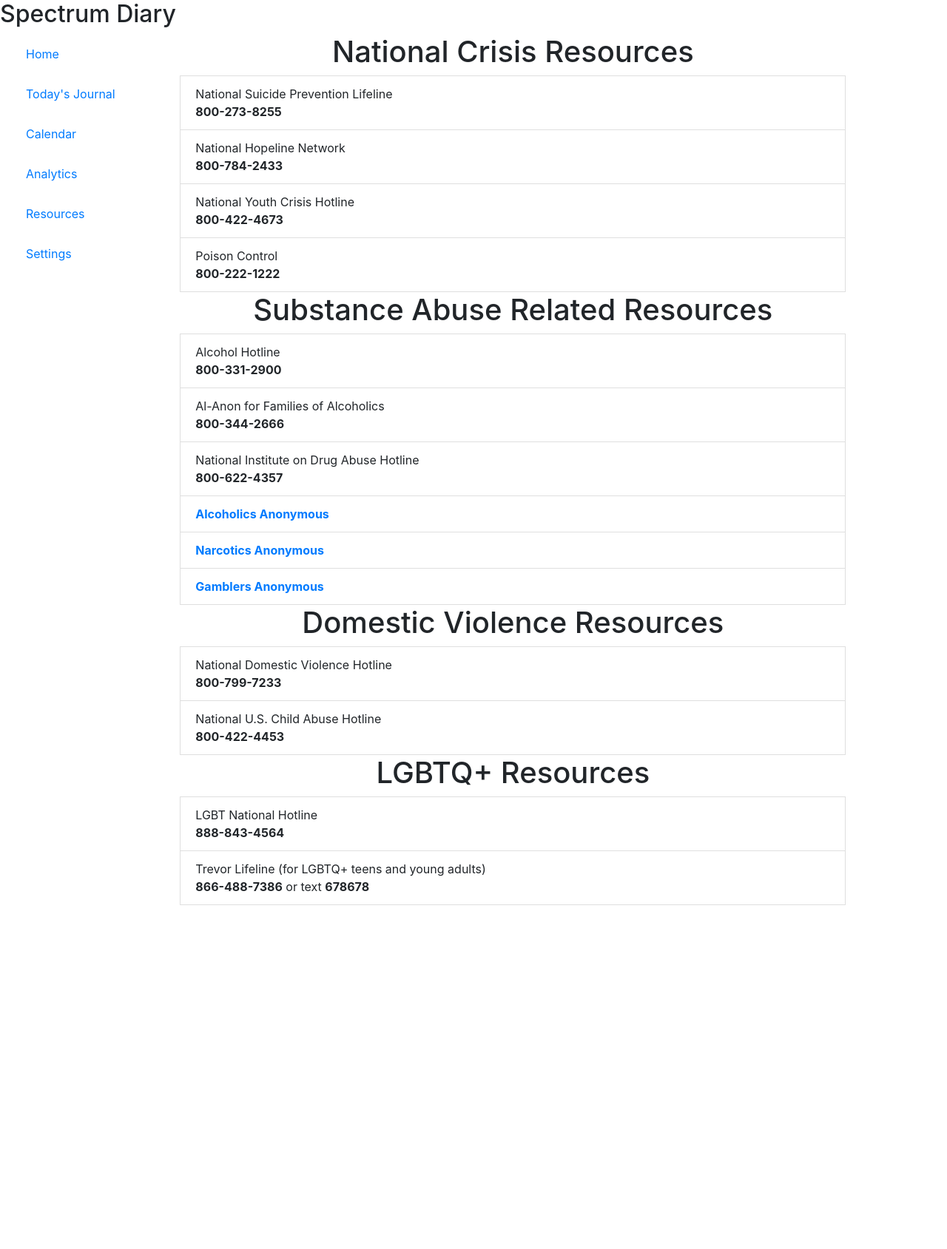
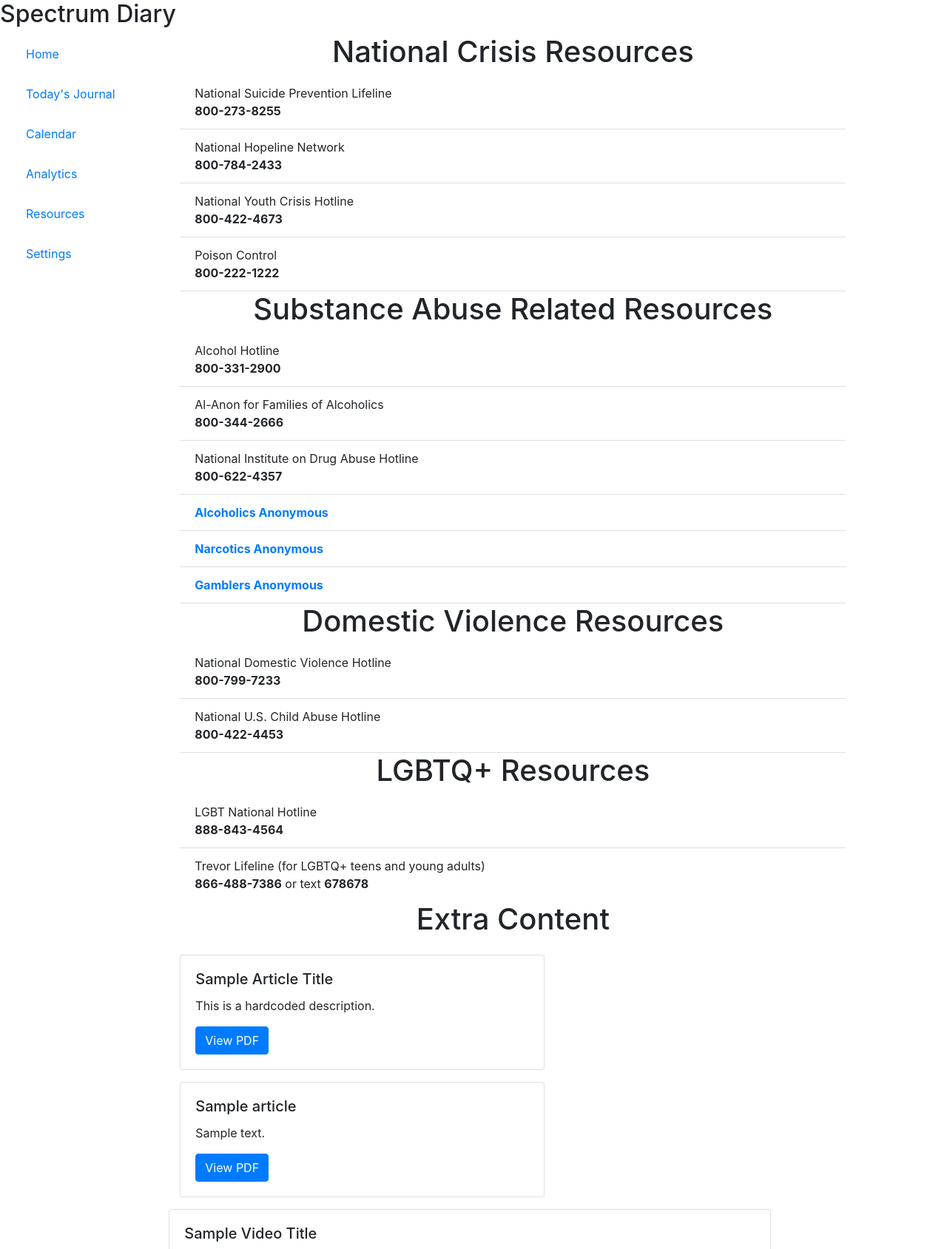
Before and after one commit to emilianochavezDLT/Mental_Health_Tracker, a Django app: page /resources/ in a window 1280 px wide. Shown: the top 1689 px of the page at 74% size. Before the commit the page ends 1224 px from the top, so only its background shows below. Run offline with Django 5.2, Linux system fonts and the light colour scheme; tables that the repository leaves empty hold one stand-in row (values such as "Sample post"); some libraries are stand-ins or nearby versions.

Commit message:
Done with resources

```diff
--- a/mh_tracker/templates/mh_tracker/resources.html
+++ b/mh_tracker/templates/mh_tracker/resources.html
@@ -3,19 +3,17 @@
 <h1 class="display-5 text-center">National Crisis Resources</h1>
 
 <ul class="list-group list-group-flush">
-  </ul>
   <li class="list-group-item">
     National Suicide Prevention Lifeline <br /><b>800-273-8255</b>
   </li>
-  <li class="list-group-item">National Hopeline Network <br /><b>800-784-2433</b></li>
+  <li class="list-group-item">
+    National Hopeline Network <br /><b>800-784-2433</b>
+  </li>
   <li class="list-group-item">
     National Youth Crisis Hotline <br /><b>800-422-4673</b>
   </li>
-  <li class="list-group-item">
-    Poison Control<br /><b>800-222-1222</b>
-  </li>
+  <li class="list-group-item">Poison Control<br /><b>800-222-1222</b></li>
 
-  </ul>
   <h1 class="display-5 text-center">Substance Abuse Related Resources</h1>
   <li class="list-group-item">Alcohol Hotline <br /><b>800-331-2900</b></li>
   <li class="list-group-item">
@@ -31,11 +29,10 @@
     <a href="https://na.org/"><b>Narcotics Anonymous</b> </a>
   </li>
   <li class="list-group-item">
-    <a href="https://www.gamblersanonymous.org/ga/"><b>Gamblers Anonymous</b> </a>
+    <a href="https://www.gamblersanonymous.org/ga/"
+      ><b>Gamblers Anonymous</b>
+    </a>
   </li>
-
-
-
 
   <h1 class="display-5 text-center">Domestic Violence Resources</h1>
   <li class="list-group-item">
@@ -44,14 +41,100 @@
   <li class="list-group-item">
     National U.S. Child Abuse Hotline <br /><b>800-422-4453</b>
   </li>
-</ul>
+
   <h1 class="display-5 text-center">LGBTQ+ Resources</h1>
   <li class="list-group-item">
     LGBT National Hotline<br /><b>888-843-4564</b>
   </li>
   <li class="list-group-item">
-    Trevor Lifeline (for LGBTQ+ teens and young adults) <br /><b>866-488-7386</b> or text <b>678678</b>
+    Trevor Lifeline (for LGBTQ+ teens and young adults) <br /><b
+      >866-488-7386</b
+    >
+    or text <b>678678</b>
   </li>
 </ul>
 
-{% endblock %}
+<h1 class="display-5 text-center">Extra Content</h1>
+
+<div class="container mt-4">
+  <div class="row">
+    <div class="row">
+      <!-- Hardcoded Article Card -->
+      <div class="col-12 mb-3">
+        <div class="card">
+          <div class="card-body">
+            <h5 class="card-title">Sample Article Title</h5>
+            <p class="card-text">This is a hardcoded description.</p>
+            <a href="#" class="btn btn-primary" target="_blank">View PDF</a>
+          </div>
+        </div>
+      </div>
+      {% for article in articles %}
+      <div class="col-12 mb-3">
+        <div class="card">
+          <div class="card-body">
+            <h5 class="card-title">{{ article.title }}</h5>
+            <p class="card-text">{{ article.description|truncatewords:20 }}</p>
+            {% if article.pdf %}
+            <a
+              href="{{ article.pdf.url }}"
+              class="btn btn-primary"
+              target="_blank"
+              >View PDF</a
+            >
+            {% else %}
+            <p class="card-text">No PDF available.</p>
+            {% endif %}
+          </div>
+        </div>
+      </div>
+      {% endfor %}
+    </div>
+
+    <div class="row">
+      <div class="row">
+        <!-- Hardcoded Video Card -->
+        <div class="col-12 mb-3">
+          <div class="card">
+            <div class="card-body">
+              <h5 class="card-title">Sample Video Title</h5>
+              <!-- Example of a hardcoded embedded YouTube video -->
+              <iframe
+                class="embed-responsive-item"
+                style="width: 100%; height: 200px"
+                src="https://www.youtube.com/watch?v=ptKDIAXYoE8"
+                frameborder="0"
+                allowfullscreen
+              ></iframe>
+            </div>
+          </div>
+        </div>
+        {% for video in videos %}
+        <div class="col-12 mb-3">
+          <div class="card">
+            <div class="card-body">
+              <h5 class="card-title">{{ video.title }}</h5>
+              {% if video.is_youtube_video %}
+              <iframe
+                class="embed-responsive-item"
+                style="width: 100%; height: 200px"
+                src="{{ video.youtube_link }}"
+                frameborder="0"
+                allowfullscreen
+              ></iframe>
+              {% elif video.is_uploaded_video %}
+              <video style="width: 100%; height: 200px" controls>
+                <source src="{{ video.video_file.url }}" type="video/mp4" />
+                Your browser does not support the video tag.
+              </video>
+              {% endif %}
+            </div>
+          </div>
+        </div>
+        {% endfor %}
+      </div>
+    </div>
+
+    {% endblock %}
+  </div>
+</div>
--- a/mh_tracker/views.py
+++ b/mh_tracker/views.py
@@ -1,6 +1,6 @@
 from django.shortcuts import render, redirect
 from django.http import JsonResponse
-from mh_tracker.models import JournalEntry, User, Profile
+from mh_tracker.models import JournalEntry, User, Profile, Article, Videos
 from django.contrib.auth import authenticate, login, logout
 from django.contrib.auth.decorators import login_required
 from .forms import SignupForm, LoginForm, UserForm
@@ -127,4 +127,10 @@ def userPage(request, user_id):
 
 
 def rescourcesPage(request):
-  return render(request, 'mh_tracker/resources.html')
+  videos = Videos.objects.all()
+  articles = Article.objects.all()
+  context = {
+    'videos': videos,
+    'articles': articles
+  }
+  return render(request, 'mh_tracker/resources.html', context)
```
Also changed, not shown: 1 other file.
